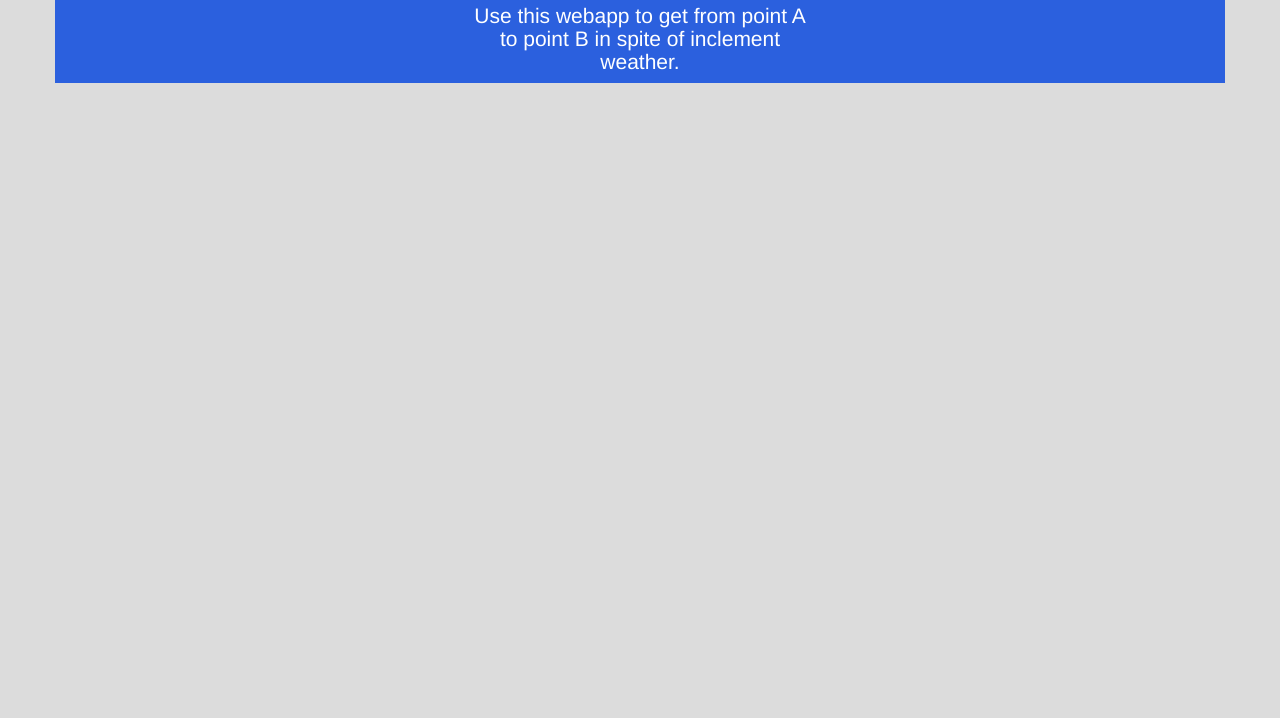
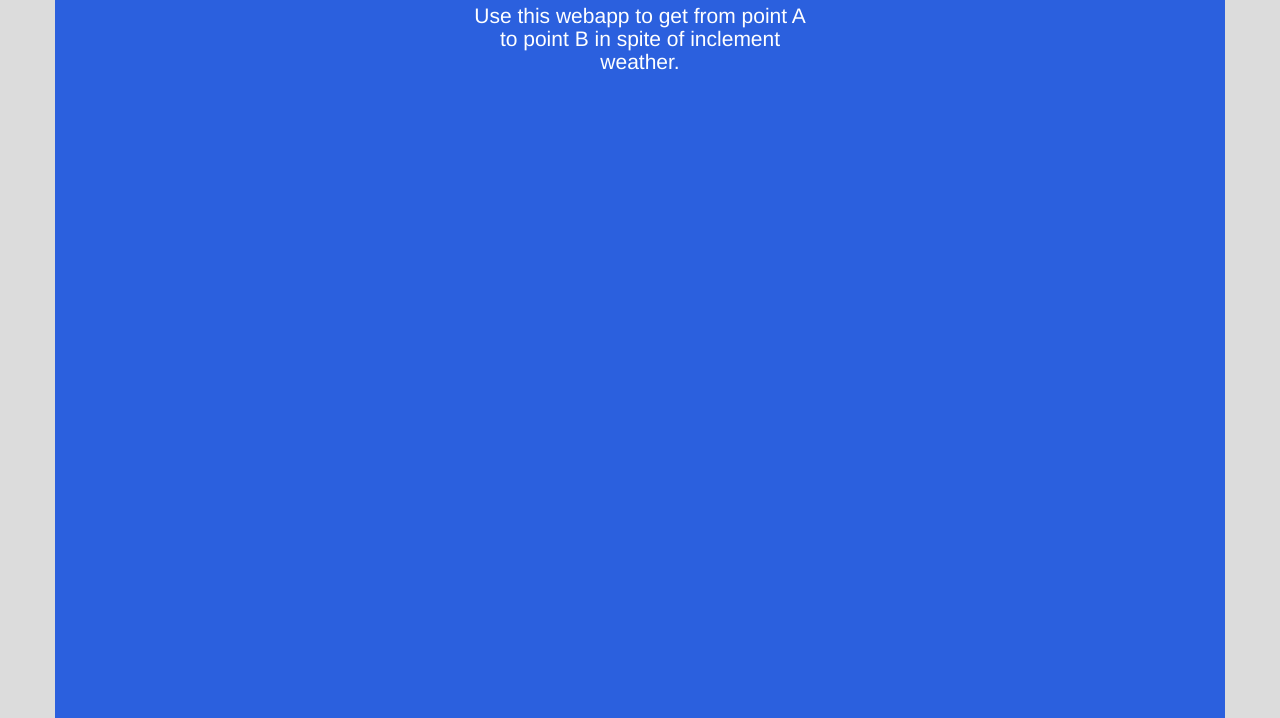
Before and after one commit to loyolu/motorist-map, a plain HTML site: page index.html in a window 1280 px wide. Shown: the part 82-800 px from the top of the page. Drawn offline with nearby package versions, Linux system fonts and the light colour scheme.

Commit message:
leared about viewport height & fixed container div ht prob

```diff
--- a/css/styles.css
+++ b/css/styles.css
@@ -1,11 +1,17 @@
 
 body {
 	background-color: #DCDCDC; /* grey */
+	height: 100vh;
+	/* The viewport-percentage lengths are relative to the size of the initial
+	containing block.When the height or width of the initial containing block
+	is changed, they are scaled accordingly. */
 }
 
 .container {
 	background-color: #2B60DE; /* royal blue */
-	min-height: 100% !important;
+	height: 100vh;
+    overflow-y:auto;
+
 }
 
 h1 {
```
